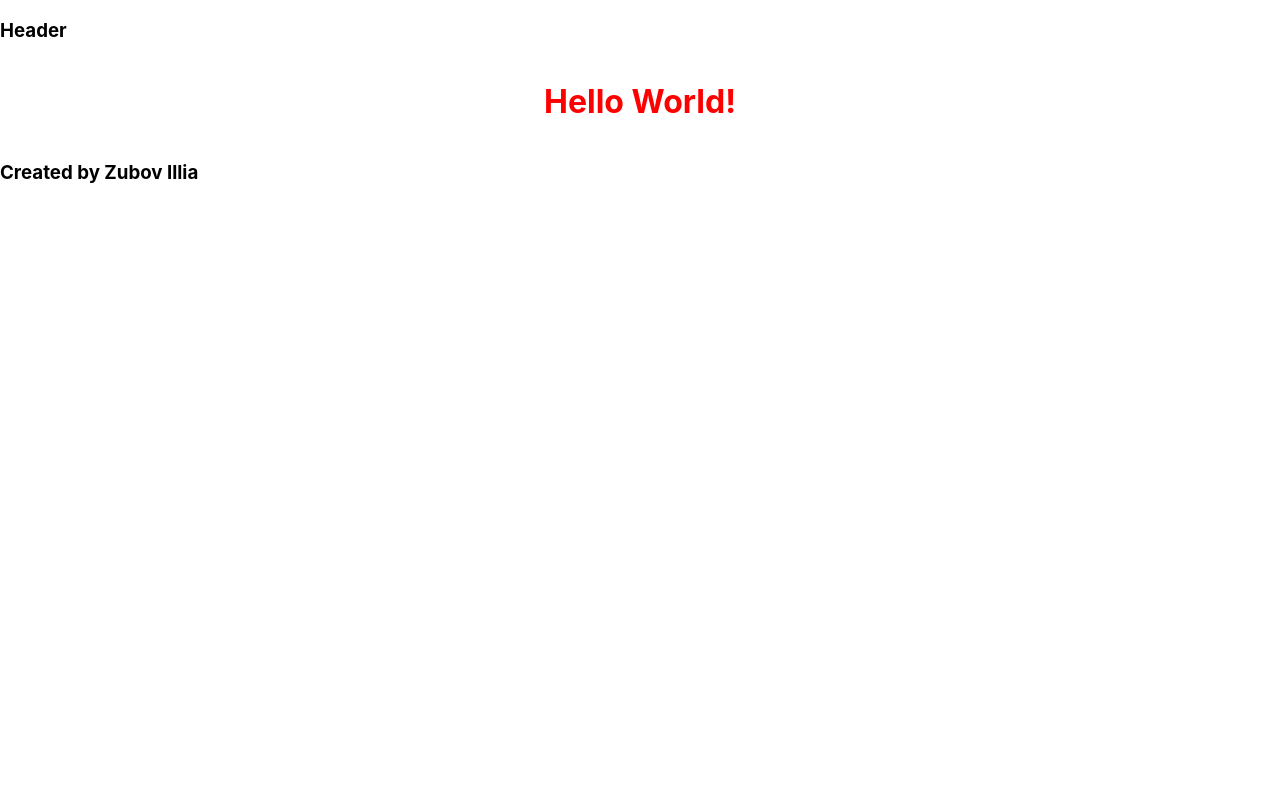
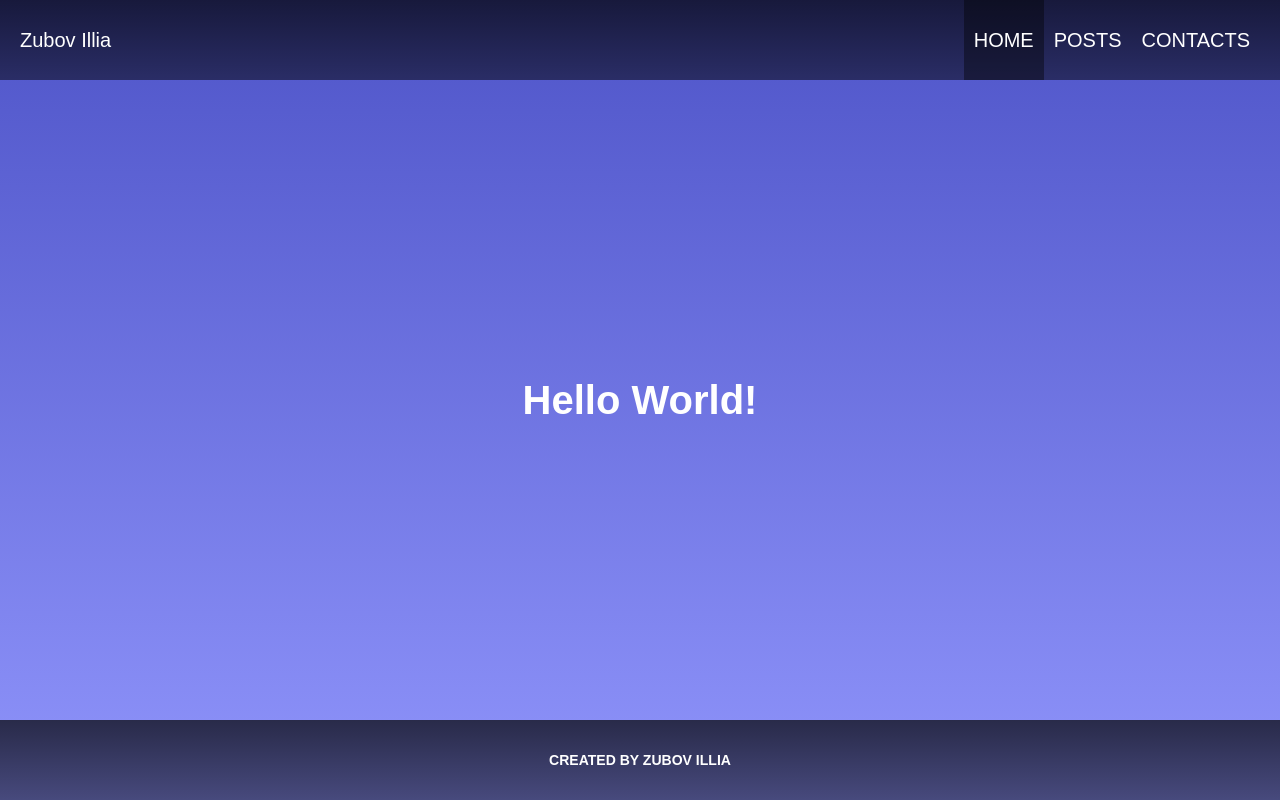
Before and after one commit to ZUBOV-ILLIA/some-about-next, a Next.js app: page / in a window 1280 px wide. Built offline with nearby package versions, Linux system fonts and the light colour scheme.

Commit message:
working with routes, Link, redirect from 404 to home

```diff
--- a/components/Header.jsx
+++ b/components/Header.jsx
@@ -1,8 +1,9 @@
 import Heading from "./Heading";
+import Navbar from "./Navbar";
 
 const Header = () => (
   <header>
-    <Heading tag="h3" text="Header" />
+    <Navbar />
   </header>
 );
 
--- /dev/null
+++ b/components/Navbar.jsx
@@ -0,0 +1,32 @@
+import Link from 'next/link';
+import { useRouter } from 'next/router';
+import styles from '../styles/Navbar.module.scss';
+
+const navigation = [
+  { id: 1, title: 'Home', path: '/' },
+  { id: 2, title: 'Posts', path: '/posts' },
+  { id: 3, title: 'Contacts', path: '/contacts' },
+]
+
+const Navbar = () => {
+  const { pathname } = useRouter();
+
+  return (
+    <nav className={styles.nav}>
+      <div className={styles.logo}>
+        Zubov Illia
+      </div>
+
+      <div className={styles.links}>
+        {navigation.map(({ id, title, path }) => (
+          <Link key={id} legacyBehavior href={path}>
+            <a className={path === pathname ? styles.active : null}>{title}</a>
+          </Link>
+        ))}
+
+      </div>
+    </nav>
+  );
+};
+
+export default Navbar;
--- /dev/null
+++ b/styles/404.module.scss
@@ -0,0 +1,7 @@
+.wrapper {
+  min-height: 100%;
+  display: flex;
+  justify-content: center;
+  align-items: center;
+  text-align: center;
+}
--- /dev/null
+++ b/styles/Navbar.module.scss
@@ -0,0 +1,26 @@
+.nav {
+  width: 100%;
+  height: 100%;
+  display: flex;
+  justify-content: space-between;
+  align-items: center;
+
+  .links {
+    height: 100%;
+  }
+
+  a {
+    height: 100%;
+    display: inline-flex;
+    align-items: center;
+    padding: 0 10px;
+    text-transform: uppercase;
+    color: #fff;
+    text-decoration: none;
+
+    &.active,
+    &:hover {
+      background-color: rgba(0, 0, 0, 0.4);
+    }
+  }
+}
--- a/styles/globals.scss
+++ b/styles/globals.scss
@@ -2,29 +2,51 @@
 body {
   padding: 0;
   margin: 0;
-  font-family: -apple-system, BlinkMacSystemFont, Segoe UI, Roboto, Oxygen,
-    Ubuntu, Cantarell, Fira Sans, Droid Sans, Helvetica Neue, sans-serif;
+  font-family: sans-serif;
 }
 
-a {
-  color: inherit;
-  text-decoration: none;
+body {
+  background: linear-gradient(to bottom, #4e54c8, #8f94fb);
+  color: #fff;
+  font-size: 20px;
 }
 
-* {
-  box-sizing: border-box;
+#__next {
+  min-height: 100vh;
+  display: grid;
+  grid-auto-rows: auto 1fr auto;
 }
 
-@media (prefers-color-scheme: dark) {
-  html {
-    color-scheme: dark;
-  }
-  body {
-    color: white;
-    background: black;
-  }
+main {
+  padding: 20px;
 }
 
-h1 {
-  color: red;
+header,
+footer {
+  min-height: 80px;
 }
+
+header {
+  background-image: linear-gradient(
+    to bottom,
+    rgba(0, 0, 0, 0.7),
+    rgba(0, 0, 0, 0.5)
+  );
+  display: flex;
+  align-items: center;
+  padding: 0 20px;
+}
+
+footer {
+  background-image: linear-gradient(
+    to bottom,
+    rgba(0, 0, 0, 0.7),
+    rgba(0, 0, 0, 0.5)
+  );
+  text-align: center;
+  font-size: 12px;
+  display: flex;
+  justify-content: center;
+  align-items: center;
+  text-transform: uppercase;
+}
```
Also changed, not shown: pages/404.jsx (+20 -6 lines).
